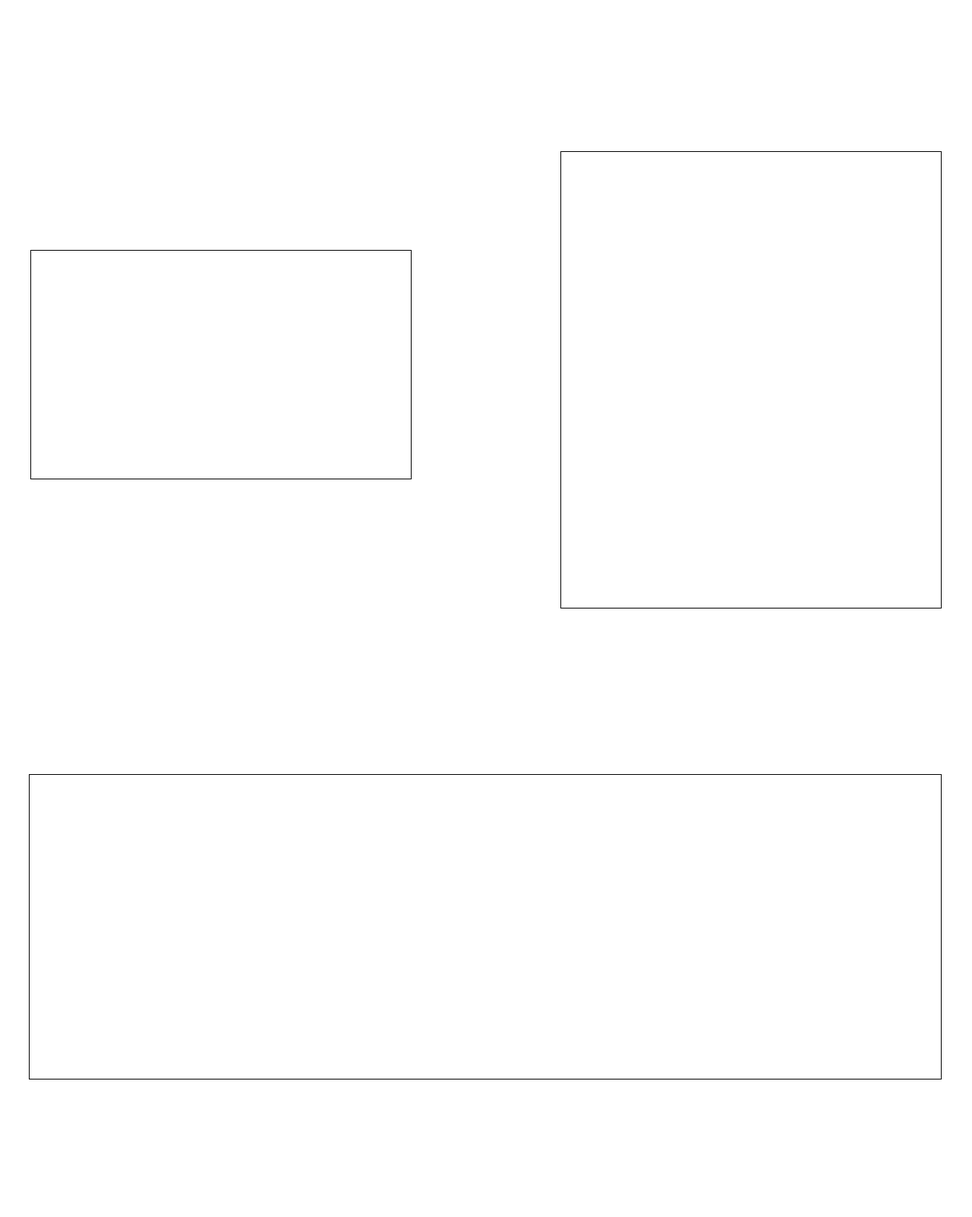
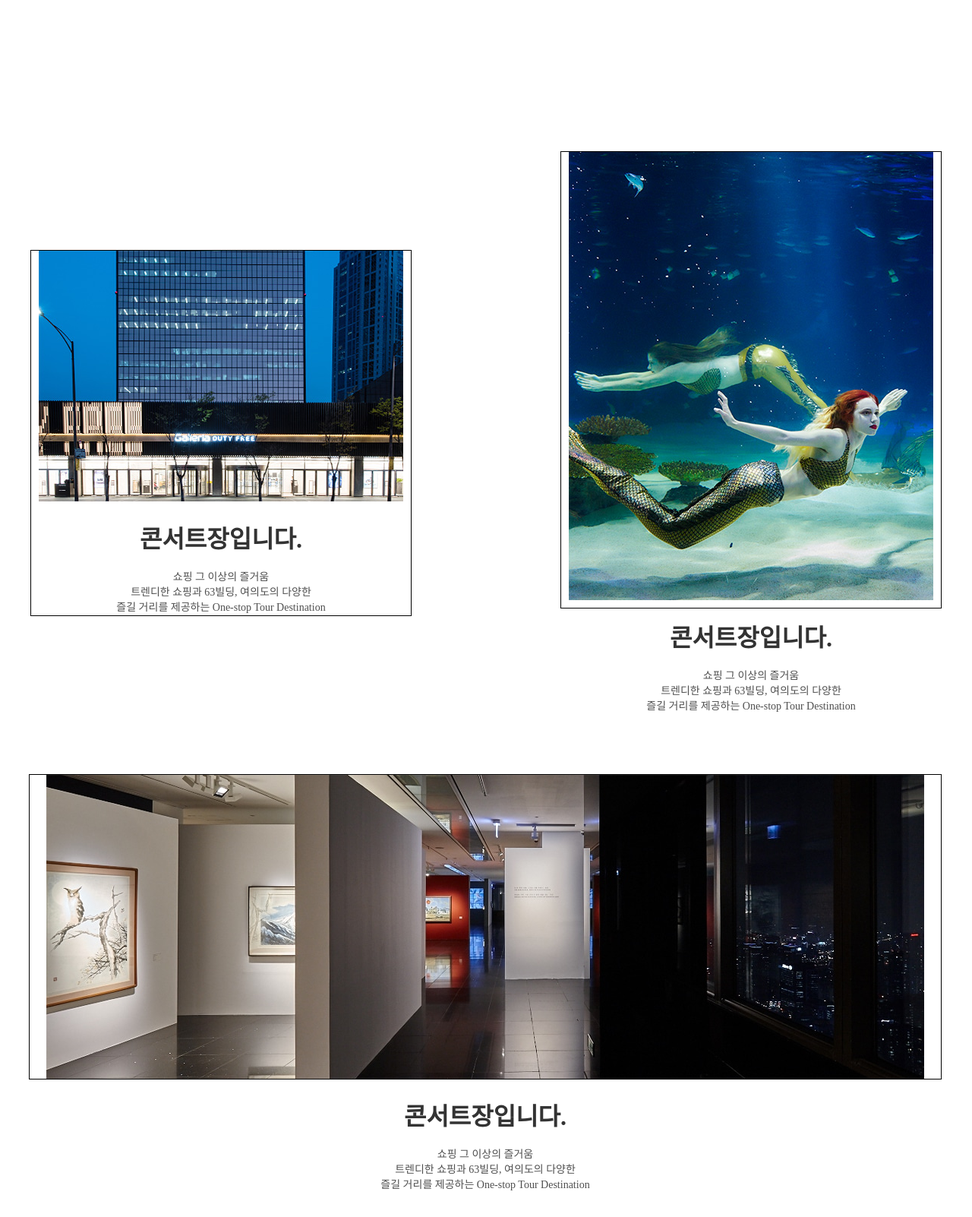
Before and after one commit to byunjungchan/webhome, a PHP site: page /pleasure.php in a window 1280 px wide. Shown: the part 318-1920 px from the top of the page at 76% size. Run offline with PHP 8.4, Linux system fonts and the light colour scheme.

Commit message:
1page(last)
css, html 끝

```diff
--- a/pleasure/css/pleasure.css
+++ b/pleasure/css/pleasure.css
@@ -32,6 +32,19 @@
 .content{
     margin: 0 auto;
     position: relative;
+    text-align: center;
+}
+
+.content h1{
+    margin-top: 20px;
+    color: #333333;
+}
+
+.content p{
+    font-size: 14px;
+    line-height: 20px;
+    margin-top: 20px;
+    color: #4f4f4f;
 }
 
 .section1 .content{
@@ -42,10 +55,11 @@
 
 .section1 .content .list1{
     width: 500px;
-    height: 300px;
+    height: auto;
     border: 1px solid;
     position: absolute;
     top: 130px;
+    text-align: center;
 }
 
 .section1 .content .list2{
@@ -177,13 +191,15 @@
     height: 150px;
     border: 1px solid;
     position: absolute;
-    top: 215px;
+    top: 195px;
     right: 0px;
 }
 
+/*.section4 시작*/
+
 .section4{
     width: 100%;
-    height: auto;
+    height: 740px;
     background: #fef5ef;
 }
 
--- a/pleasure/pleasure.php
+++ b/pleasure/pleasure.php
@@ -17,31 +17,98 @@
        </div>
         <div class="section1">
             <div class="content">
-                <div class="list1"></div>
-                <div class="list2"></div>
-                <div class="list3"></div>
+                <div class="list1">
+                    <img src="./img/div_01_img.jpg" alt="">
+                    <h1>콘서트장입니다.</h1>
+                    <p>쇼핑 그 이상의 즐거움<br>
+트렌디한 쇼핑과 63빌딩, 여의도의 다양한<br>
+즐길 거리를 제공하는 One-stop Tour Destination</p>
+                </div>
+                <div class="list2">
+                    <img src="./img/div_02_img.jpg" alt="">
+                    <h1>콘서트장입니다.</h1>
+                    <p>쇼핑 그 이상의 즐거움<br>
+트렌디한 쇼핑과 63빌딩, 여의도의 다양한<br>
+즐길 거리를 제공하는 One-stop Tour Destination</p>
+                </div>
+                <div class="list3">
+                    <img src="./img/div_03_img.jpg" alt="">
+                    <h1>콘서트장입니다.</h1>
+                    <p>쇼핑 그 이상의 즐거움<br>
+트렌디한 쇼핑과 63빌딩, 여의도의 다양한<br>
+즐길 거리를 제공하는 One-stop Tour Destination</p>
+                </div>
             </div>
         </div>
 
 
         <div class="section2">
             <div class="content">
-                <div class="list1"></div>
-                <div class="list2"></div>
-                <div class="list3"></div>
-                <div class="list4"></div>
-                <div class="list5"></div>
-                <div class="list6"></div>
-                <div class="list7"></div>
+                <div class="list1">
+                    <img src="./img/div_04_img.jpg" alt="">
+                    <h1>콘서트장입니다.</h1>
+                    <p>쇼핑 그 이상의 즐거움<br>
+트렌디한 쇼핑과 63빌딩, 여의도의 다양한<br>
+즐길 거리를 제공하는 One-stop Tour Destination</p>
+                </div>
+                <div class="list2">
+                    <img src="./img/div_05_img.jpg" alt="">
+                    <h1>콘서트장입니다.</h1>
+                    <p>쇼핑 그 이상의 즐거움<br>
+트렌디한 쇼핑과 63빌딩, 여의도의 다양한<br>
+즐길 거리를 제공하는 One-stop Tour Destination</p>
+                </div>
+                <div class="list3">
+                    <img src="./img/div_06_img.jpg" alt="">
+                    <h1>콘서트장입니다.</h1>
+                    <p>쇼핑 그 이상의 즐거움<br>
+트렌디한 쇼핑과 63빌딩, 여의도의 다양한<br>
+즐길 거리를 제공하는 One-stop Tour Destination</p>
+                </div>
+                <div class="list4">
+                    <img src="./img/div_07_img.jpg" alt="">
+                    <h1>콘서트장입니다.</h1>
+                    <p>쇼핑 그 이상의 즐거움<br>
+트렌디한 쇼핑과 63빌딩, 여의도의 다양한<br>
+즐길 거리를 제공하는 One-stop Tour Destination</p>
+                </div>
+                <div class="list5">
+                    <img src="./img/div_08_img.jpg" alt="">
+                    <h1>콘서트장입니다.</h1>
+                    <p>쇼핑 그 이상의 즐거움<br>
+트렌디한 쇼핑과 63빌딩, 여의도의 다양한<br>
+즐길 거리를 제공하는 One-stop Tour Destination</p>
+                </div>
+                <div class="list6">
+                    <img src="./img/div_09_img.jpg" alt="">
+                    <h1>콘서트장입니다.</h1>
+                    <p>쇼핑 그 이상의 즐거움<br>
+트렌디한 쇼핑과 63빌딩, 여의도의 다양한<br>
+즐길 거리를 제공하는 One-stop Tour Destination</p>
+                </div>
+                <div class="list7">
+                    <img src="./img/div_10_img.jpg" alt="">
+                    <h1>콘서트장입니다.</h1>
+                    <p>쇼핑 그 이상의 즐거움<br>
+트렌디한 쇼핑과 63빌딩, 여의도의 다양한<br>
+즐길 거리를 제공하는 One-stop Tour Destination</p>
+                </div>
             </div>
         </div>
 
 
         <div class="section3">
             <div class="content">
-                <div class="list1"></div>
-                <div class="list2"></div>
-                <div class="list3"></div>
+                <div class="list1"><img src="./img/div_11_img.jpg" alt="">
+                </div>
+                <div class="list2"><img src="./img/div_11_img_02.jpg" alt="">
+                </div>
+                <div class="list3">
+                    <h1>콘서트장입니다.</h1>
+                    <p>쇼핑 그 이상의 즐거움<br>
+트렌디한 쇼핑과 63빌딩, 여의도의 다양한<br>
+즐길 거리를 제공하는 One-stop Tour Destination</p>
+                </div>
             </div>
 
         </div>
@@ -49,9 +116,27 @@
 
         <div class="section4">
             <div class="content">
-                <div class="list1"></div>
-                <div class="list2"></div>
-                <div class="list3"></div>
+                <div class="list1">
+                    <img src="./img/div_12_img.jpg" alt="">
+                    <h1>콘서트장입니다.</h1>
+                    <p>쇼핑 그 이상의 즐거움<br>
+트렌디한 쇼핑과 63빌딩, 여의도의 다양한<br>
+즐길 거리를 제공하는 One-stop Tour Destination</p>
+                </div>
+                <div class="list2">
+                    <img src="./img/div_13_img.jpg" alt="">
+                    <h1>콘서트장입니다.</h1>
+                    <p>쇼핑 그 이상의 즐거움<br>
+트렌디한 쇼핑과 63빌딩, 여의도의 다양한<br>
+즐길 거리를 제공하는 One-stop Tour Destination</p>
+                </div>
+                <div class="list3">
+                    <img src="./img/div_14_img.jpg" alt="">
+                    <h1>콘서트장입니다.</h1>
+                    <p>쇼핑 그 이상의 즐거움<br>
+트렌디한 쇼핑과 63빌딩, 여의도의 다양한<br>
+즐길 거리를 제공하는 One-stop Tour Destination</p>
+                </div>
             </div>
 
         </div>
```
Also changed, not shown: pleasure/img/div_01_img.jpg (added), pleasure/img/div_02_img.jpg (added), pleasure/img/div_03_img.jpg (added), pleasure/img/div_04_img.jpg (added), pleasure/img/div_05_img.jpg (added), pleasure/img/div_06_img.jpg (added), pleasure/img/div_07_img.jpg (added), pleasure/img/div_08_img.jpg (added), pleasure/img/div_09_img.jpg (added), pleasure/img/div_10_img.jpg (added), pleasure/img/div_11_img.jpg (added), pleasure/img/div_11_img_02.jpg (added), pleasure/img/div_12_img.jpg (added), pleasure/img/div_13_img.jpg (added), 1 more files.
